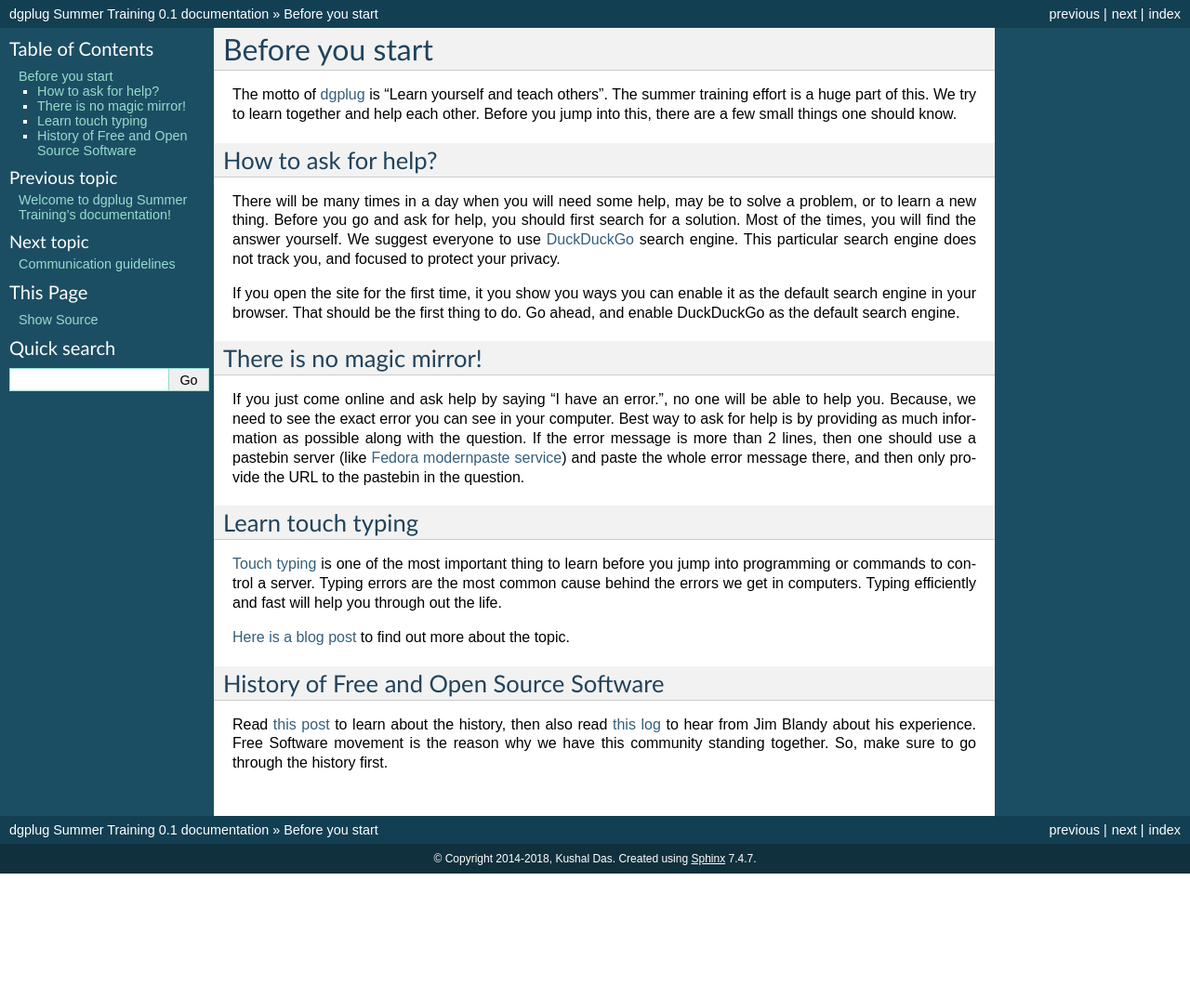
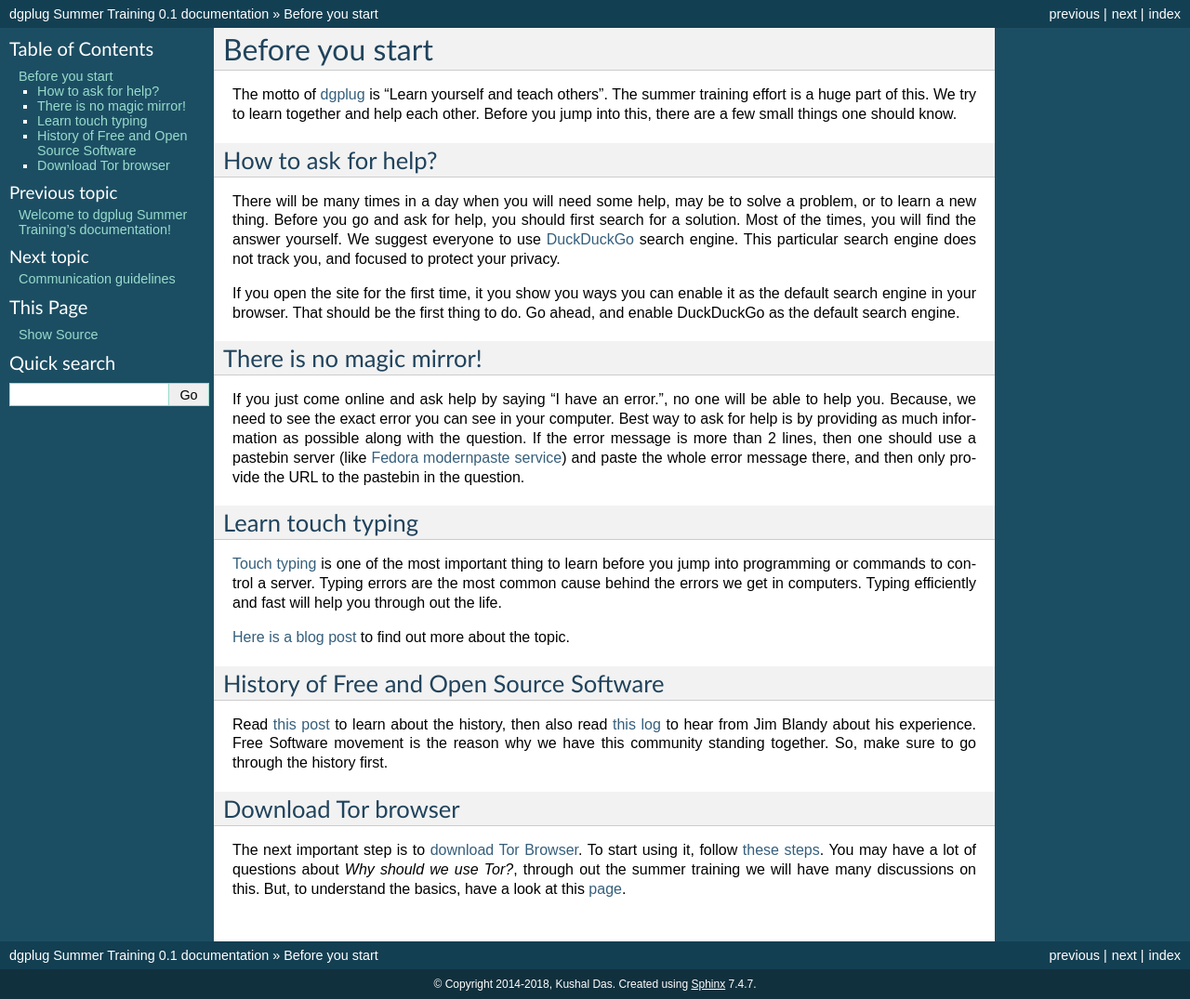
Before and after one commit to kushaldas/summertraining, a Sphinx documentation site: the page built from docs/beforestart.rst, in a window 1280 px wide. Shown: the whole page at 93% size. Built offline with Sphinx 7.4.7, drawn with Linux system fonts in a browser that asks for light colours; before the commit the page ends 940 px from its top, so only the background shows below that.

Commit message:
Use Tor browser please

```diff
--- a/docs/beforestart.rst
+++ b/docs/beforestart.rst
@@ -50,3 +50,12 @@
 to learn about the history, then also read `this log <https://dgplug.org/irclogs/2017/Logs-2017-09-20-15-56.txt>`_
 to hear from Jim Blandy about his experience. Free Software movement is the reason why
 we have this community standing together. So, make sure to go through the history first.
+
+
+Download Tor browser
+---------------------
+
+The next important step is to `download Tor Browser <https://www.torproject.org/projects/torbrowser.html.en>`_.
+To start using it, follow `these steps <https://www.torproject.org/projects/torbrowser.html.en#linux>`_. You may have a
+lot of questions about `Why should we use Tor?`, through out the summer training we will
+have many discussions on this. But, to understand the basics, have a look at this `page <https://www.eff.org/pages/tor-and-https>`_.
```
